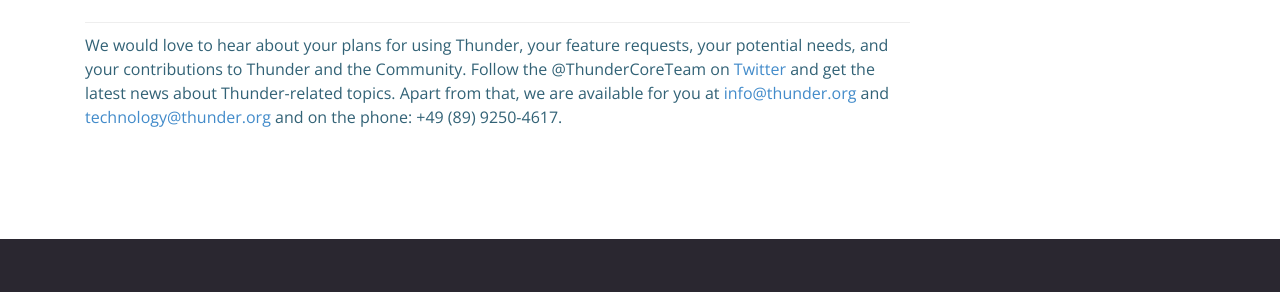
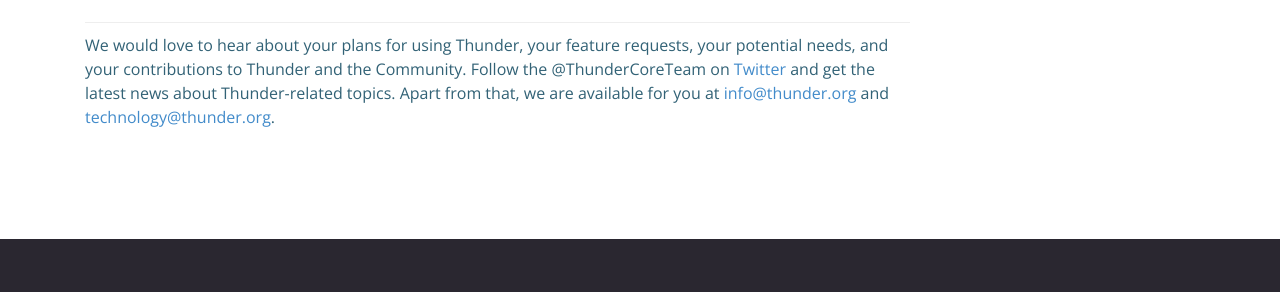
Before and after one commit to thunder/thunder-documentation, a Jekyll site: the page built from index.md, in a window 1280 px wide. Shown: the part 1538-1830 px from the top of the page. Built offline with Jekyll 4.4.1, drawn with Linux system fonts in a browser that asks for light colours; nearby versions of some CDN libraries; our own code applies the rules of GitHub Pages for plain Markdown files; comment, search, counter and statistics services are not loaded; the repository's description, which GitHub fills in, is left out.

Commit message:
Update contact.md

```diff
--- a/_includes/index/contact.md
+++ b/_includes/index/contact.md
@@ -1,2 +1,2 @@
 We would love to hear about your plans for using Thunder, your feature requests, your potential needs, and your contributions to Thunder and the Community. Follow the @ThunderCoreTeam on [Twitter](https://twitter.com/ThunderCoreTeam) and get the latest news about Thunder-related topics.
-Apart from that, we are available for you at [info@thunder.org](mailto:info@thunder.org) and [technology@thunder.org](mailto:technology@thunder.org) and on the phone: +49 (89) 9250-4617.
+Apart from that, we are available for you at [info@thunder.org](mailto:info@thunder.org) and [technology@thunder.org](mailto:technology@thunder.org).
```
